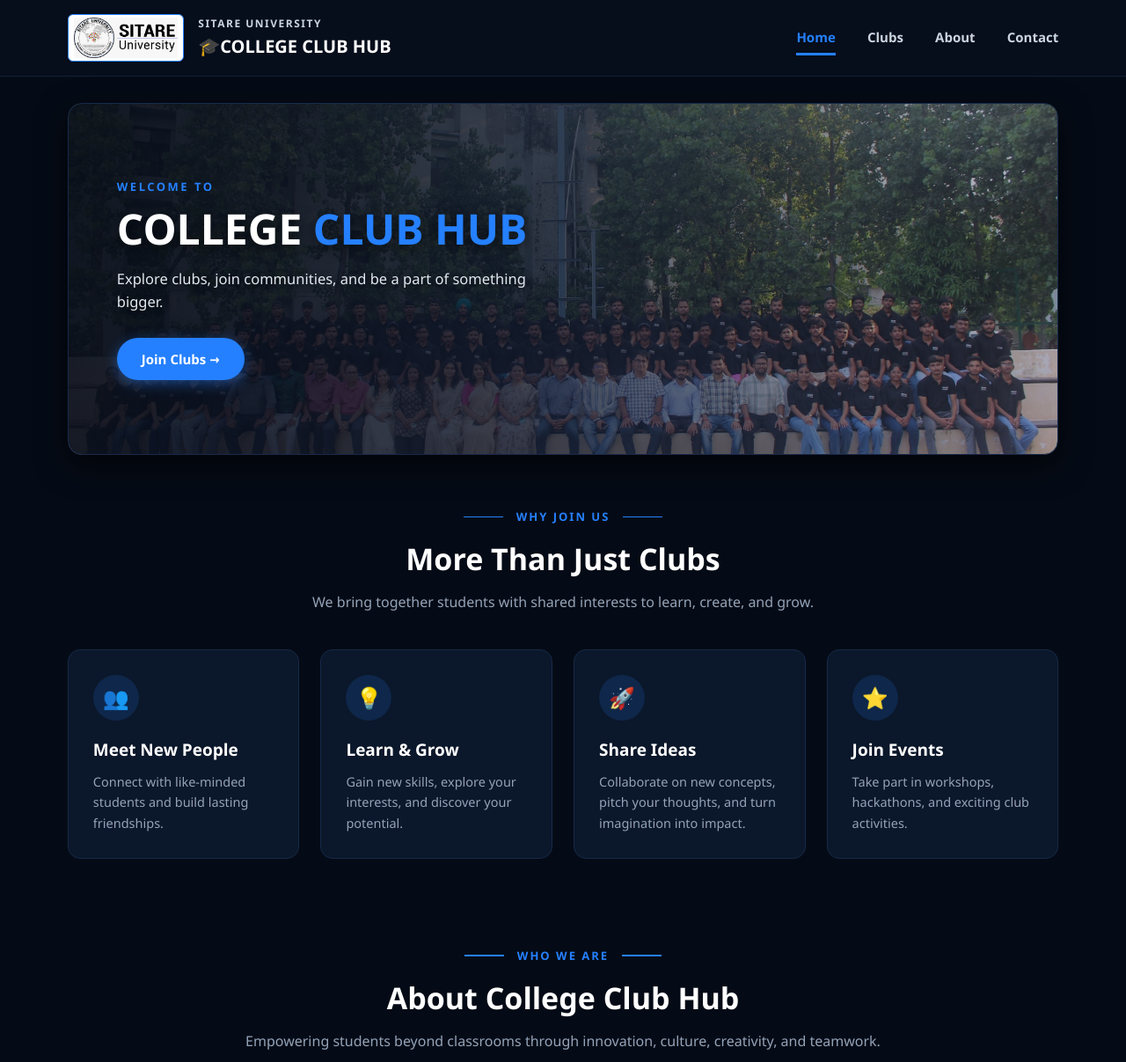
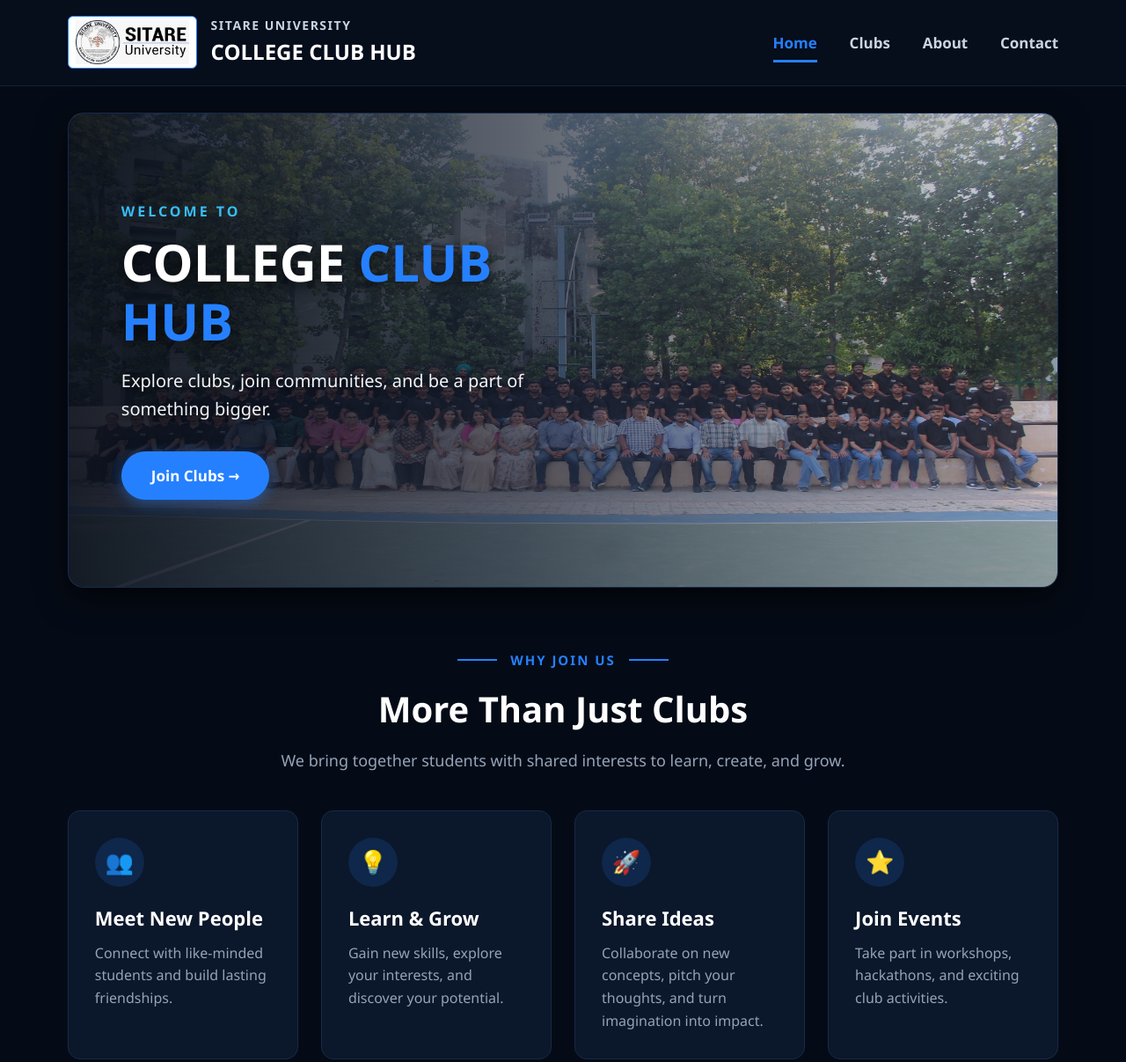
Before and after one commit to swetagupta7499-ctrl/College-Club--Webpage, a plain HTML site: page index.html in a window 1280 px wide. Shown: the top 1207 px of the page at 88% size. Drawn offline with Linux system fonts and the light colour scheme.

Commit message:
Updated all files with English comments, uncropped hero background, and larger fonts

```diff
--- a/app.js
+++ b/app.js
@@ -62,6 +62,7 @@ const clubData = {
     }
 };
 
+// Function to open the modal and display selected club details
 function openClubModal(key) {
     const modal = document.getElementById('club-modal');
     if (!modal) return;
@@ -78,6 +79,7 @@ function openClubModal(key) {
     }
 }
 
+// Function to close the club details modal
 function closeClubModal() {
     const modal = document.getElementById('club-modal');
     if (modal) {
@@ -85,7 +87,7 @@ function closeClubModal() {
     }
 }
 
-// Close modal when clicking outside the modal box
+// Close the modal automatically if the user clicks outside the modal box
 window.addEventListener('click', function(event) {
     const modal = document.getElementById('club-modal');
     if (event.target === modal) {
--- a/index.html
+++ b/index.html
@@ -7,13 +7,13 @@
     <link rel="stylesheet" href="style.css">
 </head>
 <body>
+    <!-- Top Navigation Header -->
     <header>
         <div class="logo-container">
             <img src="logo.jpeg" alt="College Logo" class="logo">
             <div class="logo-text">
                 <span class="univ-name">SITARE UNIVERSITY</span>
-                <span class="club-title">🎓COLLEGE CLUB HUB</span>
-
+                <span class="club-title">COLLEGE CLUB HUB</span>
             </div>
         </div>
         <nav>
@@ -25,7 +25,7 @@
     </header>
 
     <main>
-        <!-- Full Background Hero Banner with Text Overlay -->
+        <!-- Hero Banner Section with Full Background Image and Text Overlay -->
         <section class="hero-wrapper">
             <div class="hero-banner">
                 <div class="hero-content">
@@ -37,7 +37,7 @@
             </div>
         </section>
 
-        <!-- Why Join Us Section -->
+        <!-- Why Join Us Features Section -->
         <section class="features-section">
             <p class="why-us"><span></span> WHY JOIN US <span></span></p>
             <h2>More Than Just Clubs</h2>
@@ -56,6 +56,7 @@
                     <p>Gain new skills, explore your interests, and discover your potential.</p>
                 </div>
 
+                <!-- Clicking Share Ideas opens the Clubs listing page -->
                 <div class="card highlight-card" onclick="window.location.href='club.html'">
                     <div class="icon-circle">🚀</div>
                     <h3>Share Ideas</h3>
@@ -70,7 +71,7 @@
             </div>
         </section>
 
-        <!-- About College Club Hub Section (100% English) -->
+        <!-- About College Club Hub Section -->
         <section id="about" class="page-container">
             <p class="why-us"><span></span> WHO WE ARE <span></span></p>
             <h2>About College Club Hub</h2>
--- a/style.css
+++ b/style.css
@@ -1,3 +1,4 @@
+/* Global Reset and Typography Settings */
 * {
     margin: 0;
     padding: 0;
@@ -6,6 +7,7 @@
     scroll-behavior: smooth;
 }
 
+/* Color Variables */
 :root {
     --bg-dark: #050b16;
     --card-bg: #0b172a;
@@ -20,14 +22,15 @@ body {
     background-color: var(--bg-dark);
     color: var(--text-white);
     line-height: 1.6;
+    font-size: 18px; /* Enlarged base font size for better readability */
 }
 
-/* Header & Navbar */
+/* Header & Navigation Bar */
 header {
     display: flex;
     justify-content: space-between;
     align-items: center;
-    padding: 16px 6%;
+    padding: 18px 6%;
     background: #060d1b;
     border-bottom: 1px solid #122138;
     position: sticky;
@@ -41,15 +44,15 @@ header {
     gap: 16px;
 }
 
-/* Rectangle Logo Styling so the full logo is clearly visible */
+/* Rectangular Logo Styling so the entire logo is clearly visible without cropping */
 .logo {
-    height: 54px;
+    height: 60px;
     width: auto;
-    max-width: 150px;
+    max-width: 180px;
     border-radius: 6px;
     object-fit: contain;
     background-color: #ffffff;
-    padding: 3px 6px;
+    padding: 4px 8px;
     border: 1.5px solid var(--primary-blue);
 }
 
@@ -59,14 +62,14 @@ header {
 }
 
 .univ-name {
-    font-size: 12px;
+    font-size: 14px;
     letter-spacing: 1.5px;
     color: #cbd5e1;
-    font-weight: 600;
+    font-weight: 700;
 }
 
 .club-title {
-    font-size: 20px;
+    font-size: 24px;
     font-weight: 800;
     color: var(--text-white);
 }
@@ -75,7 +78,7 @@ nav a {
     color: #cbd5e1;
     text-decoration: none;
     margin-left: 32px;
-    font-size: 15px;
+    font-size: 17px;
     font-weight: 600;
     padding-bottom: 8px;
     transition: 0.3s;
@@ -87,9 +90,9 @@ nav a.active {
     border-bottom: 3px solid var(--primary-blue);
 }
 
-/* Home Hero Banner with Full Background Image & Text on Top */
+/* Home Hero Banner with Uncropped Full Background Image & Clear Text Overlay */
 .hero-wrapper {
-    padding: 30px 6% 10px;
+    padding: 30px 6% 15px;
 }
 
 .hero-banner {
@@ -98,41 +101,42 @@ nav a.active {
     align-items: center;
     background-image: linear-gradient(
         90deg,
-        rgba(4, 10, 22, 0.92) 0%,
-        rgba(6, 15, 32, 0.78) 45%,
-        rgba(6, 15, 32, 0.25) 100%
+        rgba(4, 10, 22, 0.90) 0%,
+        rgba(6, 15, 32, 0.65) 45%,
+        rgba(6, 15, 32, 0.15) 100%
     ), url('group.jpeg');
-    background-size: cover;
+    /* Stretches cleanly to show the full image inside the banner without cutting off heads or edges */
+    background-size: 100% 100%;
     background-position: center;
     background-repeat: no-repeat;
     border: 1px solid var(--card-border);
-    border-radius: 16px;
+    border-radius: 18px;
     overflow: hidden;
-    min-height: 400px;
+    min-height: 540px;
     box-shadow: 0 12px 35px rgba(0, 0, 0, 0.65);
 }
 
 .hero-content {
     position: relative;
     z-index: 2;
-    padding: 50px 55px;
-    max-width: 600px;
+    padding: 60px;
+    max-width: 680px;
 }
 
 .welcome {
-    color: var(--primary-blue);
-    font-size: 13px;
-    font-weight: 700;
-    letter-spacing: 2.5px;
-    margin-bottom: 10px;
+    color: var(--accent-cyan);
+    font-size: 16px;
+    font-weight: 800;
+    letter-spacing: 3px;
+    margin-bottom: 12px;
 }
 
 .hero-content h1 {
-    font-size: 48px;
+    font-size: 58px;
     font-weight: 800;
     line-height: 1.15;
-    margin-bottom: 16px;
-    text-shadow: 0 4px 15px rgba(0, 0, 0, 0.6);
+    margin-bottom: 18px;
+    text-shadow: 0 4px 18px rgba(0, 0, 0, 0.8);
 }
 
 .hero-content h1 span {
@@ -140,21 +144,21 @@ nav a.active {
 }
 
 .sub-text {
-    color: #e2e8f0;
-    font-size: 16.5px;
-    margin-bottom: 28px;
-    text-shadow: 0 2px 8px rgba(0, 0, 0, 0.7);
+    color: #f1f5f9;
+    font-size: 20px;
+    margin-bottom: 32px;
+    text-shadow: 0 2px 10px rgba(0, 0, 0, 0.8);
 }
 
 .btn {
     display: inline-block;
     background: var(--primary-blue);
     color: #fff;
-    padding: 12px 28px;
+    padding: 14px 34px;
     border-radius: 30px;
     text-decoration: none;
     font-weight: 700;
-    font-size: 15px;
+    font-size: 17px;
     transition: 0.3s;
     box-shadow: 0 4px 15px rgba(37, 128, 255, 0.45);
 }
@@ -164,56 +168,56 @@ nav a.active {
     transform: translateY(-2px);
 }
 
-/* Features & General Containers */
+/* Features & General Page Layout Containers */
 .features-section,
 .page-container {
-    padding: 50px 6%;
+    padding: 55px 6%;
     text-align: center;
 }
 
 .why-us {
     color: var(--primary-blue);
-    font-size: 13px;
+    font-size: 15px;
     font-weight: 700;
     letter-spacing: 2px;
     display: flex;
     align-items: center;
     justify-content: center;
     gap: 15px;
-    margin-bottom: 10px;
+    margin-bottom: 12px;
 }
 
 .why-us span {
     width: 45px;
-    height: 1.5px;
+    height: 2px;
     background: var(--primary-blue);
     display: inline-block;
 }
 
 h2 {
-    font-size: 34px;
-    margin-bottom: 10px;
+    font-size: 40px;
+    margin-bottom: 12px;
 }
 
 .intro, .subtitle {
     color: var(--text-muted);
-    font-size: 16px;
-    margin-bottom: 40px;
+    font-size: 18px;
+    margin-bottom: 42px;
 }
 
 .features-grid,
 .clubs-grid,
 .contact-grid {
     display: grid;
-    grid-template-columns: repeat(auto-fit, minmax(240px, 1fr));
-    gap: 24px;
+    grid-template-columns: repeat(auto-fit, minmax(260px, 1fr));
+    gap: 26px;
     text-align: left;
 }
 
 .card, .club-card, .contact-card {
     background: var(--card-bg);
     border: 1px solid var(--card-border);
-    padding: 28px;
+    padding: 30px;
     border-radius: 14px;
     cursor: pointer;
     transition: 0.3s;
@@ -226,35 +230,35 @@ h2 {
 }
 
 .icon-circle {
-    width: 52px;
-    height: 52px;
+    width: 56px;
+    height: 56px;
     background: rgba(37, 128, 255, 0.15);
     border-radius: 50%;
     display: flex;
     align-items: center;
     justify-content: center;
-    font-size: 24px;
+    font-size: 26px;
     margin-bottom: 18px;
 }
 
 .card h3, .club-card h3 {
-    font-size: 19px;
+    font-size: 22px;
     margin-bottom: 10px;
 }
 
 .card p, .club-card p {
     color: var(--text-muted);
-    font-size: 14.5px;
+    font-size: 16px;
 }
 
-/* Badges & Buttons */
+/* Club Badges & Action Buttons */
 .club-badge {
     display: inline-block;
     background: rgba(56, 189, 248, 0.12);
     color: var(--accent-cyan);
-    padding: 4px 12px;
+    padding: 5px 14px;
     border-radius: 20px;
-    font-size: 11px;
+    font-size: 12px;
     font-weight: 700;
     letter-spacing: 1px;
     margin-bottom: 14px;
@@ -266,10 +270,10 @@ h2 {
     background: transparent;
     color: var(--primary-blue);
     border: 1px solid var(--primary-blue);
-    padding: 8px 16px;
+    padding: 9px 18px;
     border-radius: 8px;
     text-decoration: none;
-    font-size: 13px;
+    font-size: 14px;
     font-weight: 600;
     cursor: pointer;
     transition: 0.3s;
@@ -280,7 +284,7 @@ h2 {
     color: #fff;
 }
 
-/* Decorative Coding Club Page (club-des.html) */
+/* Decorative Coding Club Page Styling (club-des.html) */
 .back-link {
     display: inline-block;
     color: var(--accent-cyan);
@@ -310,7 +314,7 @@ h2 {
 }
 
 .coding-hero-left h1 {
-    font-size: 44px;
+    font-size: 46px;
     margin: 10px 0 15px;
 }
 
@@ -320,7 +324,7 @@ h2 {
 
 .coding-tagline {
     color: #cbd5e1;
-    font-size: 16px;
+    font-size: 17px;
     margin-bottom: 20px;
 }
 
@@ -330,12 +334,12 @@ h2 {
     border: 1px solid #23406e;
     padding: 6px 14px;
     border-radius: 20px;
-    font-size: 13px;
+    font-size: 14px;
     margin: 5px 6px 0 0;
     color: #e2e8f0;
 }
 
-/* Code Terminal Styling */
+/* Code Terminal Window Styling */
 .terminal-card {
     flex: 1 1 380px;
     background: #030712;
@@ -364,7 +368,7 @@ h2 {
 
 .terminal-title {
     margin-left: 10px;
-    font-size: 12px;
+    font-size: 13px;
     color: #9ca3af;
     font-family: monospace;
 }
@@ -372,7 +376,7 @@ h2 {
 .terminal-body {
     padding: 20px;
     font-family: 'Courier New', Courier, monospace;
-    font-size: 13.5px;
+    font-size: 14px;
     overflow-x: auto;
     color: #e5e7eb;
 }
@@ -398,7 +402,7 @@ h2 {
 }
 
 .stat-item h3 {
-    font-size: 32px;
+    font-size: 34px;
     color: var(--accent-cyan);
 }
 
@@ -422,17 +426,17 @@ h2 {
 }
 
 .time-tag {
-    font-size: 11px;
+    font-size: 12px;
     color: var(--accent-cyan);
     font-weight: 700;
 }
 
 .timeline-box h4 {
-    font-size: 18px;
+    font-size: 20px;
     margin: 8px 0;
 }
 
-/* About & Contact Extras */
+/* About & Contact Section Styling */
 .about-box, .college-contact-banner {
     background: var(--card-bg);
     border: 1px solid var(--card-border);
@@ -444,6 +448,7 @@ h2 {
 .about-box h3 {
     color: var(--accent-cyan);
     margin: 18px 0 8px;
+    font-size: 24px;
 }
 
 .about-box h3:first-child {
@@ -456,7 +461,7 @@ h2 {
     margin-bottom: 10px;
 }
 
-/* Modal */
+/* Popup Modal Styling */
 .modal {
     display: none;
     position: fixed;
```
Also changed, not shown: Contact.html (+3 -1 lines), club-des.html (+7 -5 lines), club.html (+10 -9 lines).
